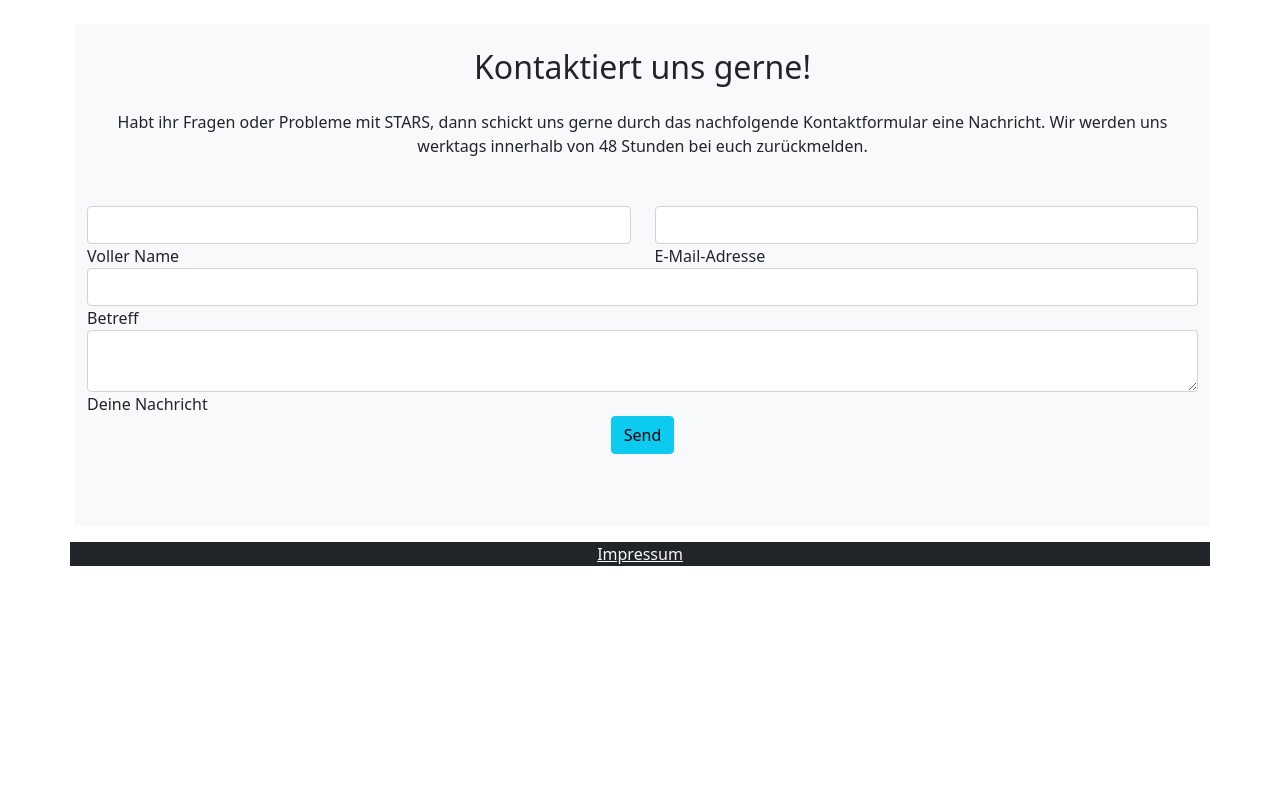
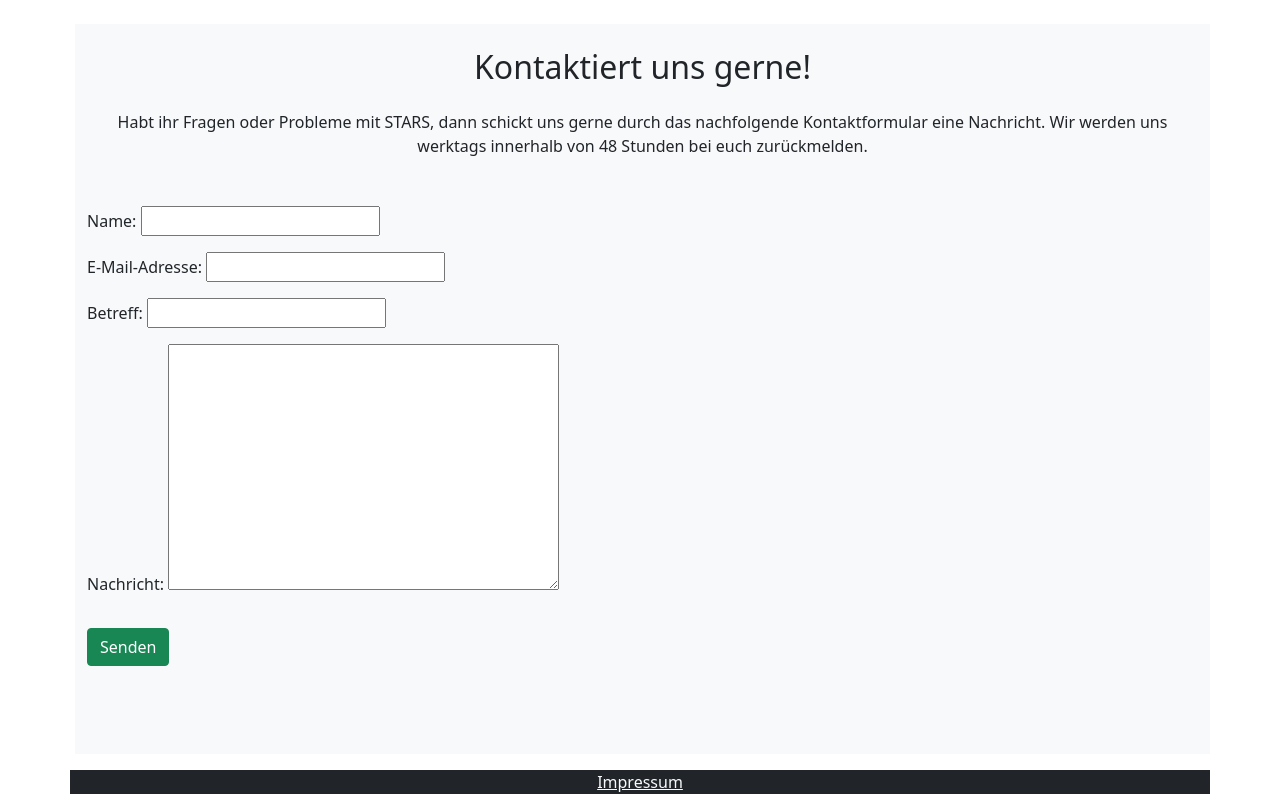
Before and after one commit to Wael653/Project-sksy, a Django app: page /support/ in a window 1280 px wide. Shown: the part 124-934 px from the top of the page. Before the commit the page ends 690 px from the top, so only its background shows below. Run offline with Django 3.2, Linux system fonts and the light colour scheme.

Commit message:
Email-Funktionalität für den Support

```diff
--- a/stars/stars/templates/support.html
+++ b/stars/stars/templates/support.html
@@ -18,52 +18,13 @@
 			<div class="row">
 
 				<div class="col-12 mb-0 mb-5">
-					<form id="contact-form" name="contact-form" action="mail.php" method="POST">
 
-						<div class="row">
-
-							<div class="col-6">
-								<div class="form mb-0">
-									<input type="text" id="name" name="name" class="form-control">
-									<label for="name" class="">Voller Name</label>
-								</div>
-							</div>
-
-							<div class="col-6">
-								<div class="form mb-0">
-									<input type="text" id="email" name="email" class="form-control">
-									<label for="email" class="">E-Mail-Adresse</label>
-								</div>
-							</div>
-
-						</div>
-
-						<div class="row">
-							<div class="col">
-								<div class="form mb-0">
-									<input type="text" id="subject" name="subject" class="form-control">
-									<label for="subject" class="">Betreff</label>
-								</div>
-							</div>
-						</div>
-
-						<div class="row">
-
-							<div class="col">
-
-								<div class="form">
-									<textarea type="text" id="message" name="message" rows="2" class="form-control textarea"></textarea>
-									<label for="message">Deine Nachricht</label>
-								</div>
-							</div>
-						</div>
-
+					<form action="" method="post">
+						{% csrf_token %}
+						{{form.as_p}}
+						<button class="btn btn-success my-3" type="submit">Senden</button>
 					</form>
 
-					<div class="text-center text-left">
-						<a class="btn btn-info" onclick="document.getElementById('contact-form').submit();">Send</a>
-					</div>
-					<div class="status"></div>
 				</div>
 			</div>
 		</section>
--- a/stars/starsApp/forms.py
+++ b/stars/starsApp/forms.py
@@ -4,6 +4,9 @@ from django.contrib.auth.forms import UserCreationForm
 from django.core.exceptions import ValidationError
 from django.forms.fields import EmailField
 from django.forms.forms import Form
+from django.core.mail import send_mail
+from django import forms
+from django.conf import settings
 
 class UserForm(UserCreationForm):
     first_name = forms.CharField()
@@ -13,3 +16,39 @@ class UserForm(UserCreationForm):
     class Meta:
         model = User
         fields = ('first_name','last_name', 'username', 'email', 'password1' ,'password2' )
+
+
+class ContactForm(forms.Form):
+
+    name = forms.CharField(max_length=120)
+    email = forms.EmailField(label='E-Mail-Adresse')
+    betreff = forms.CharField(max_length=120)
+    nachricht = forms.CharField(widget=forms.Textarea)
+
+    def get_info(self):
+        """
+        Method that returns formatted information
+        :return: subject, msg
+        """
+        # Cleaned data
+        cl_data = super().clean()
+
+        name = cl_data.get('name').strip()
+        from_email = cl_data.get('email')
+        betreff = cl_data.get('betreff')
+
+        msg = f'{name} mit der E-Mail-Adresse {from_email} schrieb: '
+        msg += cl_data.get('nachricht')
+
+        return betreff, msg
+
+    def send(self):
+
+        betreff, msg = self.get_info()
+
+        send_mail(
+            subject=betreff,
+            message=msg,
+            from_email=settings.EMAIL_HOST_USER,
+            recipient_list=[settings.RECIPIENT_ADDRESS]
+        )
--- a/stars/starsApp/views.py
+++ b/stars/starsApp/views.py
@@ -3,6 +3,10 @@ from django.http import HttpResponse, Http404
 from django.forms.models import model_to_dict
 from .forms import UserForm
 from .models import Contact
+
+from django.views.generic import FormView, TemplateView
+from .forms import ContactForm
+from django.urls import reverse_lazy
 
 # Create your views here.
 def index(request):
@@ -17,17 +21,30 @@ def user(request):
 def reservations(request):
     return render(request, 'reservierungen.html')
 
+#def support(request):
+     #if request.method == "POST":
+      #      contact = Contact()
+       #     contact.name = request.POST['name']
+         #   contact.subject = request.POST['subject']
+        #    from_email= request.POST['email']
+          #  message = request.POST['message']
+          #  contact.save()
+           # return HttpResponse("<h1 style = font-family:Verdana> Thanks, your message was successfully submitted.</h1>")
+     #else:
+      #  return render(request, 'support.html')
+
+
 def support(request):
-     if request.method == "POST":
-            contact = Contact()
-            contact.name = request.POST['name']
-            contact.subject = request.POST['subject']
-            from_email= request.POST['email']
-            message = request.POST['message']
-            contact.save()
-            return HttpResponse("<h1 style = font-family:Verdana> Thanks, your message was successfully submitted.</h1>")
-     else:
-        return render(request, 'support.html')
+    if request.method == 'POST':
+        form = ContactForm(request.POST)
+        if form.is_valid():
+            form.send()
+            return HttpResponse("<h1> Die Anfrage wurde erfolgreich versendet!</h1>")
+    else:
+        form = ContactForm()
+    return render(request, 'support.html', {'form': form})
+
+
 
 def arbeitsplaetze(request):
     return render(request, 'arbeitsplaetze.html')
```
Also changed, not shown: stars/stars/forms.py (+4 -4 lines), stars/stars/settings.py (+14 -1 lines), stars/stars/templates/stars_logo.png (deleted).
